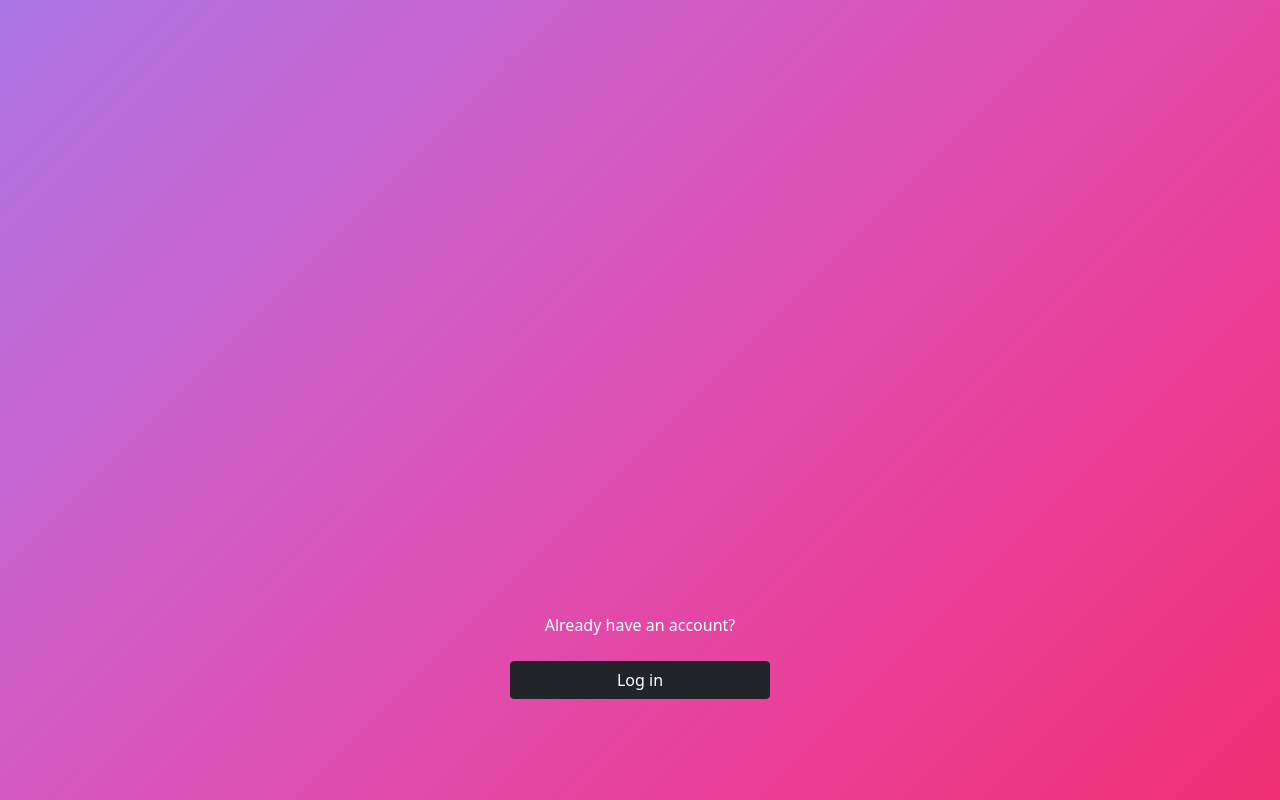
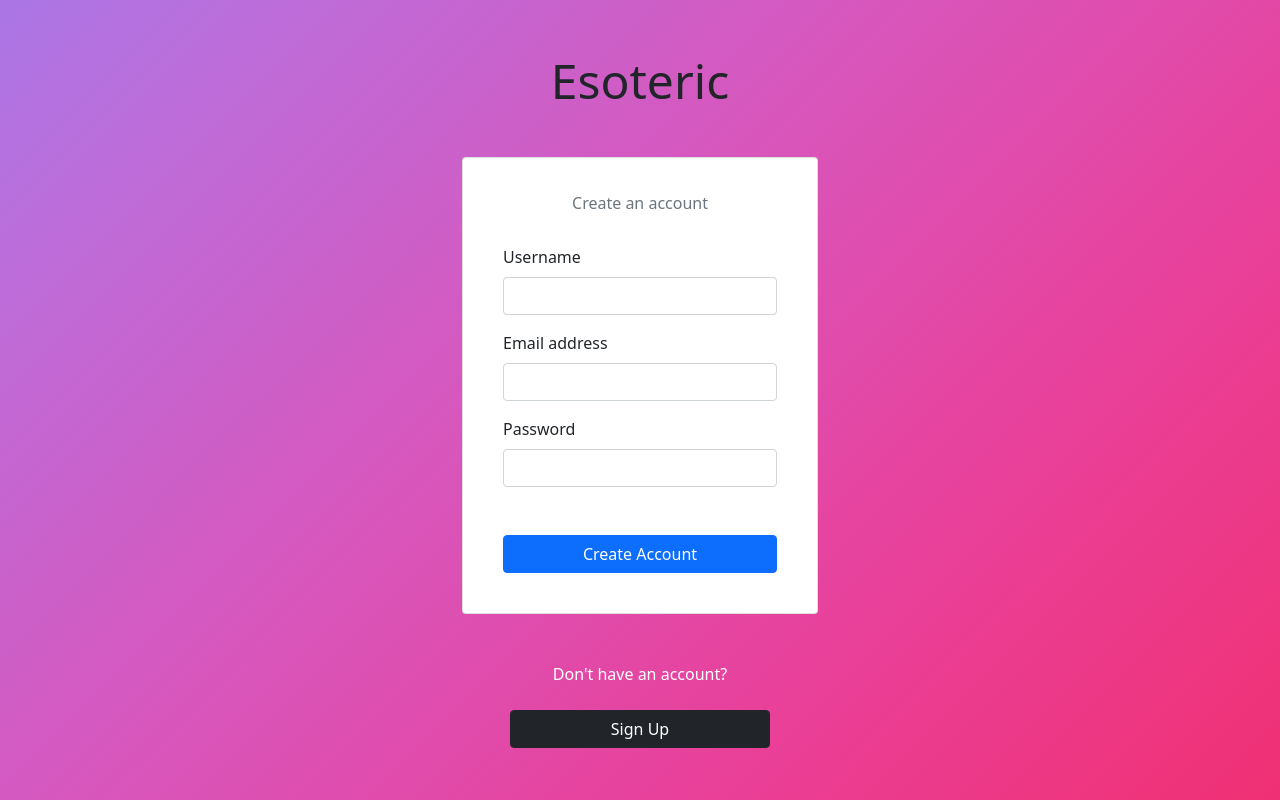
Before and after one commit to levpopov1/esoteric-cards-react, a React (Create React App) app: page /auth/register in a window 1280 px wide. Built offline with nearby package versions, Linux system fonts and the light colour scheme; no server answers.

Commit message:
moves login and register handlers to auth view

```diff
--- a/src/components/LoginForm.jsx
+++ b/src/components/LoginForm.jsx
@@ -1,10 +1,6 @@
-import React, {useState, useRef} from 'react';
-import makeAPIRequest from '../lib/makeAPIRequest';
-import { useDispatch } from 'react-redux';
-import { useHistory } from 'react-router-dom';
-import { setAccessToken, clearAccessToken } from '../redux/slices/userSlice';
+import {useState, useRef} from 'react';
 
-function LoginForm({formValidationUI, isEmailValid, isPasswordValid}) {
+function LoginForm({checkValidation, handleSubmit, formValidationUI}) {
 
   const loginFormRef = useRef(null);
   const emailInput = useRef(null);
@@ -15,127 +11,47 @@ function LoginForm({formValidationUI, isEmailValid, isPasswordValid}) {
   const [emailErrorText, setEmailErrorText] = useState("Please provide a valid email.");
   const [passwordErrorText, setPasswordErrorText] = useState("Please provide a password.");
 
-  const history = useHistory();
-  const dispatch = useDispatch();
-
-  const login = async () => {
-
-    setEmailErrorText("");
-    setPasswordErrorText("");
-
-    const requestOptions = {
-      method: 'POST',
-      headers: {
-        'Content-Type': 'application/json'
-      },
-      body: JSON.stringify({email, password})
-    }
+  const handleOnSubmit = async (e) => {
 
     try {
-      let response = await makeAPIRequest('/auth/login', requestOptions);
-      return Promise.resolve(response.accessToken);
+      const callback = await handleSubmit(e, {email, password});
+      callback();
     }
     catch (errors) {
-      let emailErrors = errors.filter(err => err.param === "email");
-      let passwordErrors = errors.filter(err => err.param === "password");
+      if(!errors) return;
+
+      const {emailErrors, passwordErrors} = errors;
 
       if(emailErrors.length > 0){
         setEmailErrorText(emailErrors[0].msg);
         formValidationUI.applyInputInvalidClass(emailInput);
-        // applyEmailInvalidClass();
       }
       else{
         formValidationUI.applyInputValidClass(emailInput);
-
-        // applyEmailValidClass();
       }
 
       if(passwordErrors.length > 0){
         setPasswordErrorText(passwordErrors[0].msg);
         formValidationUI.applyInputInvalidClass(passwordInput);
-
-        // applyPasswordInvalidClass();
       }
       else{
         formValidationUI.applyInputValidClass(passwordInput);
-
-        // applyPasswordValidClass();
       }
-
-      return Promise.reject("Validation errors found");
-    }
-  }
-
-
-
-  const checkValidation = (e) => {
-    const emitter = e.target.id;
-
-    console.log(emitter)
-
-    switch (emitter) {
-      case 'email':
-        isEmailValid(email) ? formValidationUI.applyInputValidClass(emailInput) : formValidationUI.applyInputInvalidClass(emailInput);
-        break;
-
-      case 'password':
-        isPasswordValid(password) ? formValidationUI.applyInputValidClass(passwordInput) : formValidationUI.applyInputInvalidClass(passwordInput);
-        break;
-
-      default:
-        break;
-    }
-  }
-
-  const handleSubmit = async (e) => {
-
-    e.preventDefault();
-
-    // cancel submission if local validation fails
-    if(!isEmailValid(email) || !isPasswordValid(password)) return false;
-
-    const action = e.nativeEvent.submitter.id;
-
-    switch (action) {
-      case 'login':
-        try {
-          let accessToken = await login();
-          dispatch(setAccessToken(accessToken));
-          history.push('/');
-        }
-        catch (error) {
-          dispatch(clearAccessToken());
-        }
-        break;
-      case 'register':
-        // register();
-        break;
-      default:
-        break;
     }
 
   }
 
-  // if(password.length === 0){
-  //   setPasswordErrorText("Please provide a password.");
-  // }
-  // else if(password.length > 0 && password.length < 16){
-  //   setPasswordErrorText("Password must be at least 16 characters long.");
-  // }
-
-
-
   return (
     <div className="card p-4">
-      <div className="card-body">
-        <h2 className="card-title mb-3">Welcome to Esoteric</h2>
+      <div className="card-body text-center">
+        {/* <h2 className="card-title mb-3">Welcome to Esoteric</h2> */}
         <h6 className="card-subtitle text-muted">Please sign in to continue</h6>
       </div>
       <div className="card-body">
-        <form className="needs-validation" onSubmit={handleSubmit} ref={loginFormRef}>
+        <form id="login-form" onSubmit={(e) => handleOnSubmit(e)} ref={loginFormRef}>
           <div className="mb-3">
             <label htmlFor="email" className="form-label">Email address</label>
-            <input type="email" className="form-control" id="email" value={email} ref={emailInput} onChange={e => setEmail(e.target.value)} onBlur={e => checkValidation(e)} aria-describedby="emailFeedback" required/>
+            <input type="email" className="form-control" id="email" value={email} ref={emailInput} onChange={e => setEmail(e.target.value)} onBlur={e => checkValidation(e, email, emailInput)} aria-describedby="emailFeedback" required/>
             {/* <div id="emailHelp" className="form-text">We'll never share your email with anyone else.</div> */}
             <div id="emailFeedback" className="invalid-feedback">
               {emailErrorText}
@@ -143,7 +59,7 @@ function LoginForm({formValidationUI, isEmailValid, isPasswordValid}) {
           </div>
           <div className="mb-5">
             <label htmlFor="password" className="form-label">Password</label>
-            <input type="password" className="form-control" id="password" value={password} ref={passwordInput} onChange={e => setPassword(e.target.value)} onBlur={e => checkValidation(e)} aria-describedby="passwordFeedback" required/>
+            <input type="password" className="form-control" id="password" value={password} ref={passwordInput} onChange={e => setPassword(e.target.value)} onBlur={e => checkValidation(e, password, passwordInput)} aria-describedby="passwordFeedback" required/>
             {/* <div id="passwordHelp" className="form-text">Please do not reuse passwords from other sites.</div> */}
             <div id="passwordFeedback" className="invalid-feedback">
               {passwordErrorText}
--- a/src/components/RegisterForm.jsx
+++ b/src/components/RegisterForm.jsx
@@ -1,43 +1,91 @@
-import React from 'react'
+import {useState, useRef} from 'react';
 
-function RegisterForm() {
+function RegisterForm({checkValidation, handleSubmit, formValidationUI}) {
 
-  // const registerFormRef = useRef(null);
+  const registerFormRef = useRef(null);
+  const emailInput = useRef(null);
+  const passwordInput = useRef(null);
+  const usernameInput = useRef(null);
 
+  const [email, setEmail] = useState("");
+  const [password, setPassword] = useState("");
+  const [username, setUsername] = useState("");
+  const [emailErrorText, setEmailErrorText] = useState("Please provide a valid email.");
+  const [passwordErrorText, setPasswordErrorText] = useState("Please provide a password.");
+  const [usernameErrorText, setUsernameErrorText] = useState("Please choose a username.");
+
+  const handleOnSubmit = async (e) => {
+
+    try {
+      const callback = await handleSubmit(e, {username, email, password});
+      callback();
+    }
+    catch (errors) {
+      if(!errors) return;
+
+      const {usernameErrors, emailErrors, passwordErrors} = errors;
+
+      if(usernameErrors.length > 0){
+        setUsernameErrorText(usernameErrors[0].msg);
+        formValidationUI.applyInputInvalidClass(usernameInput);
+      }
+      else{
+        formValidationUI.applyInputValidClass(usernameInput);
+      }
+
+      if(emailErrors.length > 0){
+        setEmailErrorText(emailErrors[0].msg);
+        formValidationUI.applyInputInvalidClass(emailInput);
+      }
+      else{
+        formValidationUI.applyInputValidClass(emailInput);
+      }
+
+      if(passwordErrors.length > 0){
+        setPasswordErrorText(passwordErrors[0].msg);
+        formValidationUI.applyInputInvalidClass(passwordInput);
+      }
+      else{
+        formValidationUI.applyInputValidClass(passwordInput);
+      }
+    }
+
+  }
 
   return (
-    <div></div>
-    // <div className="card p-4">
-    //   <div className="card-body">
-    //     <h2 className="card-title mb-3">Welcome to Esoteric</h2>
-    //     <h6 className="card-subtitle text-muted">Please sign in to continue</h6>
-    //   </div>
-    //   <div className="card-body">
-    //     <form className="needs-validation" onSubmit={handleSubmit} ref={formRef}>
-    //       <div className="mb-3">
-    //         <label htmlFor="email" className="form-label">Email address</label>
-    //         <input type="email" className="form-control" id="email" value={email} ref={emailInput} onChange={e => setEmail(e.target.value)} onBlur={e => checkValidation(e)} aria-describedby="emailFeedback" required/>
-    //         {/* <div id="emailHelp" className="form-text">We'll never share your email with anyone else.</div> */}
-    //         <div id="emailFeedback" className="invalid-feedback">
-    //           {emailErrorText}
-    //         </div>
-    //       </div>
-    //       <div className="mb-5">
-    //         <label htmlFor="password" className="form-label">Password</label>
-    //         <input type="password" className="form-control" id="password" value={password} ref={passwordInput} onChange={e => setPassword(e.target.value)} onBlur={e => checkValidation(e)} aria-describedby="passwordFeedback" required/>
-    //         {/* <div id="passwordHelp" className="form-text">Please do not reuse passwords from other sites.</div> */}
-    //         <div id="passwordFeedback" className="invalid-feedback">
-    //           {passwordErrorText}
-    //         </div>
-    //       </div>
-    //       <div className="d-grid gap-2 text-center">
-    //         <button type="submit" id="login" className="btn btn-primary">Log in</button>
-    //         {/* <p className="m-0">&mdash; or &mdash;</p>
-    //         <button type="submit" id="register" className="btn btn-outline-dark" onClick={() => setShowRegisterForm(prev => !prev)}>Create account</button> */}
-    //       </div>
-    //     </form>
-    //   </div>
-    // </div>
+    <div className="card p-4">
+      <div className="card-body text-center">
+        <h6 className="card-subtitle text-muted">Create an account</h6>
+      </div>
+      <div className="card-body">
+        <form id="register-form" onSubmit={(e) => handleOnSubmit(e)} ref={registerFormRef}>
+          <div className="mb-3">
+            <label htmlFor="username" className="form-label">Username</label>
+            <input type="text" className="form-control" id="username" value={username} ref={usernameInput} onChange={e => setUsername(e.target.value)} onBlur={e => checkValidation(e)} aria-describedby="usernameFeedback" required/>
+            <div id="usernameFeedback" className="invalid-feedback">
+              {usernameErrorText}
+            </div>
+          </div>
+          <div className="mb-3">
+            <label htmlFor="email" className="form-label">Email address</label>
+            <input type="email" className="form-control" id="email" value={email} ref={emailInput} onChange={e => setEmail(e.target.value)} onBlur={e => checkValidation(e)} aria-describedby="emailFeedback" required/>
+            <div id="emailFeedback" className="invalid-feedback">
+              {emailErrorText}
+            </div>
+          </div>
+          <div className="mb-5">
+            <label htmlFor="password" className="form-label">Password</label>
+            <input type="password" className="form-control" id="password" value={password} ref={passwordInput} onChange={e => setPassword(e.target.value)} onBlur={e => checkValidation(e)} aria-describedby="passwordFeedback" required/>
+            <div id="passwordFeedback" className="invalid-feedback">
+              {passwordErrorText}
+            </div>
+          </div>
+          <div className="d-grid gap-2 text-center">
+            <button type="submit" id="register" className="btn btn-primary">Create Account</button>
+          </div>
+        </form>
+      </div>
+    </div>
   )
 }
 
--- a/src/views/Auth.jsx
+++ b/src/views/Auth.jsx
@@ -1,7 +1,14 @@
-import React, {useEffect, useState} from 'react';
-import { useParams } from 'react-router-dom';
+import { useState } from 'react';
+import { useDispatch } from 'react-redux';
+import { Switch, Route, Redirect, useHistory } from 'react-router-dom';
+import { setAccessToken, clearAccessToken } from '../redux/slices/userSlice';
+
+// API
+import makeAPIRequest from '../lib/makeAPIRequest';
+
+// Form Components
 import LoginForm from '../components/LoginForm';
-// import RegisterForm from '../components/RegisterForm';
+import RegisterForm from '../components/RegisterForm';
 
 const isEmailValid = (email) => {
   const rx = new RegExp(/^[\w-.]+@([\w-]+\.)+[\w-]{2,}$/g);
@@ -9,7 +16,11 @@ const isEmailValid = (email) => {
 }
 
 const isPasswordValid = (password) => {
-  return Boolean(password.length > 16);
+  return Boolean(password.length >= 16);
+}
+
+const isUsernameValid = (username) => {
+  return Boolean(username.length >= 3 && username.length <= 32);
 }
 
 const formValidationUI = {
@@ -23,47 +34,164 @@ const formValidationUI = {
   }
 }
 
+const checkValidation = (e, value, ref) => {
+  const emitter = e.target.id;
+
+  console.log(emitter);
+
+  switch (emitter) {
+    case 'email':
+      isEmailValid(value) ? formValidationUI.applyInputValidClass(ref) : formValidationUI.applyInputInvalidClass(ref);
+      break;
+
+    case 'password':
+      isPasswordValid(value) ? formValidationUI.applyInputValidClass(ref) : formValidationUI.applyInputInvalidClass(ref);
+      break;
+
+    case 'username':
+      isUsernameValid(value) ? formValidationUI.applyInputValidClass(ref) : formValidationUI.applyInputInvalidClass(ref);
+      break;
+    default:
+      break;
+  }
+}
+
 function Auth() {
 
   const [showRegisterForm, setShowRegisterForm] = useState(false);
+  const history = useHistory();
+  const dispatch = useDispatch();
 
-  const {action} = useParams();
+  const handleRedirect = () => {
+    if(showRegisterForm){
+      history.push('/auth/login');
+    }
+    else{
+      history.push('/auth/register');
+    }
+    setShowRegisterForm(prev => !prev);
+  }
 
-  useEffect(() => {
-    console.log(action)
+  const login = (email, password) => {
+    const body = {
+      email: email,
+      password: password
+    }
+    return sendRequest('/auth/login', body);
+  }
+
+  const register = (username, email, password) => {
+    const body = {
+      username: username,
+      email: email,
+      password: password
+    }
+    return sendRequest('/auth/register', body);
+  }
+
+
+  const sendRequest = async (endpoint, requestBody) => {
+
+    const requestOptions = {
+      method: 'POST',
+      headers: {
+        'Content-Type': 'application/json'
+      },
+      body: JSON.stringify(requestBody)
+    }
+
+    try {
+      let response = await makeAPIRequest(endpoint, requestOptions);
+      return Promise.resolve(response.accessToken);
+    }
+    catch (errors) {
+      return Promise.reject(errors);
+    }
+  }
+
+
+  const handleErrorPrompts = (errors) => {
+    let usernameErrors = errors.filter(err => err.param === "username");
+    let emailErrors = errors.filter(err => err.param === "email");
+    let passwordErrors = errors.filter(err => err.param === "password");
+    return {usernameErrors, emailErrors, passwordErrors}
+  }
+
+
+  const handleSubmit = async (e, data) => {
+
+    e.preventDefault();
+
+    const {username, email, password} = data;
+
+    const action = e.nativeEvent.submitter.id;
+
     switch (action) {
-      case "login":
-        setShowRegisterForm(false);
+      case 'login':
+        if(!isEmailValid(email) || !isPasswordValid(password)) {
+          return Promise.reject(false);
+        }
+
+        try {
+          let accessToken = await login(email, password);
+          dispatch(setAccessToken(accessToken));
+        }
+        catch (errors) {
+          dispatch(clearAccessToken());
+          return Promise.reject(handleErrorPrompts(errors));
+        }
         break;
-      case "register":
-        setShowRegisterForm(true);
+
+      case 'register':
+        if(!isEmailValid(email) || !isPasswordValid(password) || !isUsernameValid(username)) {
+          return Promise.reject(false);
+        }
+
+        try {
+          let accessToken = await register(username, email, password);
+          dispatch(setAccessToken(accessToken));
+        }
+        catch (errors) {
+          dispatch(clearAccessToken());
+          return Promise.reject(handleErrorPrompts(errors));
+        }
         break;
+
       default:
-        break;
+        return Promise.reject(false);
     }
-  }, [action]);
 
+    return Promise.resolve(() => history.push('/'));
+  }
 
   return (
     <div id="authScreen">
       <div className="container h-100">
         <div className="row justify-content-center h-100 align-items-md-center pt-4 pt-md-0">
           <div className="col-sm-4">
-            <div className={`flippable-card ${showRegisterForm ? "active" : ""}`}>
-              <div className="flippable-card-inner">
-                <div className="flippable-card-front">
-                  <LoginForm formValidationUI={formValidationUI} isEmailValid={isEmailValid} isPasswordValid={isPasswordValid}/>
-                </div>
-                <div className="flippable-card-back">
-                  {/* <RegisterForm formValidationUI={formValidationUI} isEmailValid={isEmailValid} isPasswordValid={isPasswordValid}/> */}
-                </div>
-              </div>
-            </div>
+            <h2 className="display-5 text-center mb-5">Esoteric</h2>
+            <Switch>
+              <Redirect exact from="/auth" to="/auth/login" />
+              <Route path="/auth/login">
+                <LoginForm
+                  checkValidation={checkValidation}
+                  handleSubmit={handleSubmit}
+                  formValidationUI={formValidationUI}
+                />
+              </Route>
+              <Route path="/auth/register">
+                <RegisterForm
+                  checkValidation={checkValidation}
+                  handleSubmit={handleSubmit}
+                  formValidationUI={formValidationUI}
+                />
+              </Route>
+            </Switch>
             <div className="d-grid gap-2 px-5 text-center text-white">
               <p className="mb-3 mt-5">
                 {showRegisterForm ? "Already have an account?" : "Don't have an account?"}
               </p>
-              <button id="register" className="btn btn-dark" onClick={() => setShowRegisterForm(prev => !prev)}>
+              <button id="register" className="btn btn-dark" onClick={handleRedirect}>
                 {showRegisterForm ? "Log in" : "Sign Up"}
               </button>
             </div>
```
